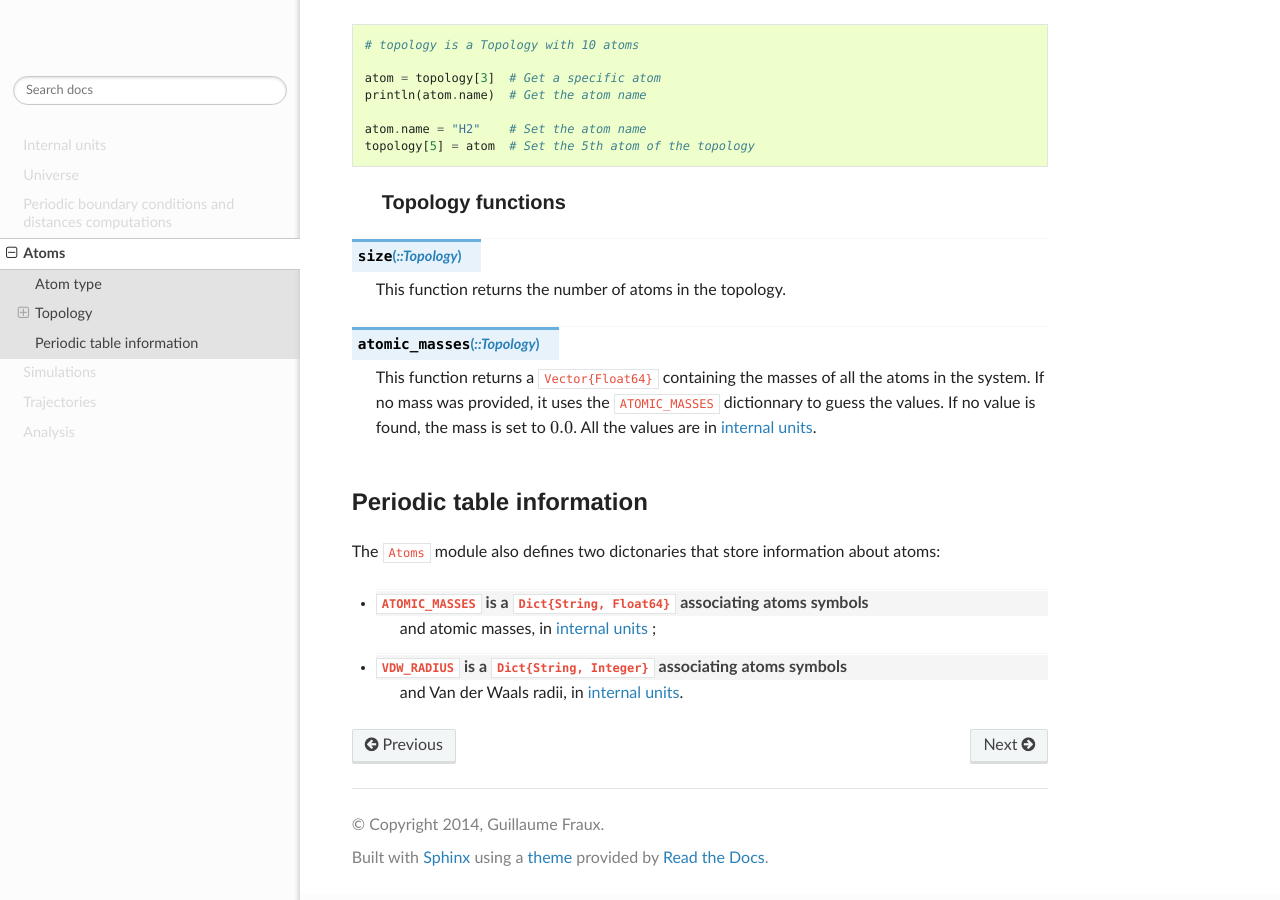
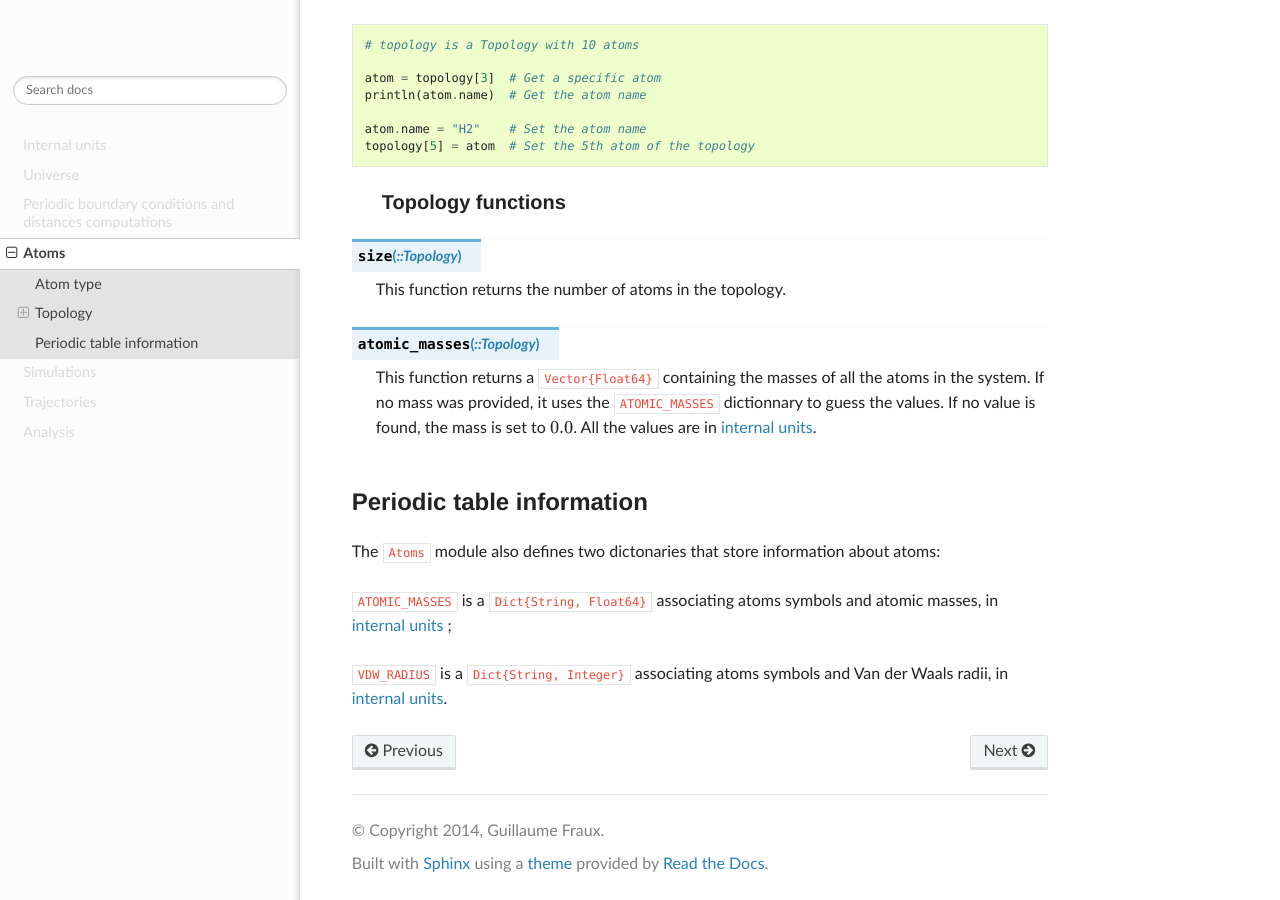
Before and after one commit to Luthaf/Jumos.jl, a Sphinx documentation site: the page built from doc/atoms.rst, in a window 1280 px wide and 900 px high, scrolled down 793 px. Built offline with Sphinx 7.4.7 and the Read the Docs theme 2.0.0, drawn with Linux system fonts in a browser that asks for light colours.

Commit message:
[doc] Small PDF improvements

```diff
--- a/doc/atoms.rst
+++ b/doc/atoms.rst
@@ -62,7 +62,8 @@ Periodic table information
 The ``Atoms`` module also defines two dictonaries that store information about
 atoms:
 
-- ``ATOMIC_MASSES`` is a ``Dict{String, Float64}`` associating atoms symbols
-   and atomic masses, in :ref:`internal units <intenal_units>` ;
-- ``VDW_RADIUS`` is a ``Dict{String, Integer}`` associating atoms symbols
-   and Van der Waals radii, in :ref:`internal units <intenal_units>`.
+``ATOMIC_MASSES`` is a ``Dict{String, Float64}`` associating atoms symbols
+and atomic masses, in :ref:`internal units <intenal_units>` ;
+
+``VDW_RADIUS`` is a ``Dict{String, Integer}`` associating atoms symbols
+and Van der Waals radii, in :ref:`internal units <intenal_units>`.
--- a/doc/simulations/steps.rst
+++ b/doc/simulations/steps.rst
@@ -13,7 +13,7 @@ One shall start by setting the simulation : positions of the particles,
 velocities (either from a file or from a random gaussian distribution), timestep,
 atomic types, potential to use between the atoms, and so on.
 
-Then we can run the simulation for a given number of steps ``n_run``. During the
+Then we can run the simulation for a given number of steps ``n_steps``. During the
 run, the three main steps are: computing the forces from the potentials;
 integrating the movement and outputing the quantities of interest : trajectories,
 energy, temperature, pressure, `etc.`
```
